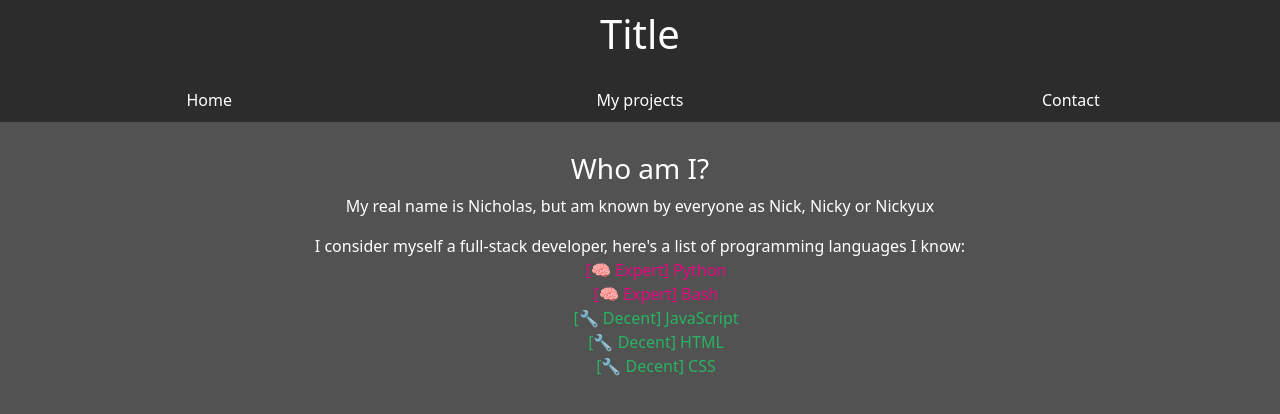
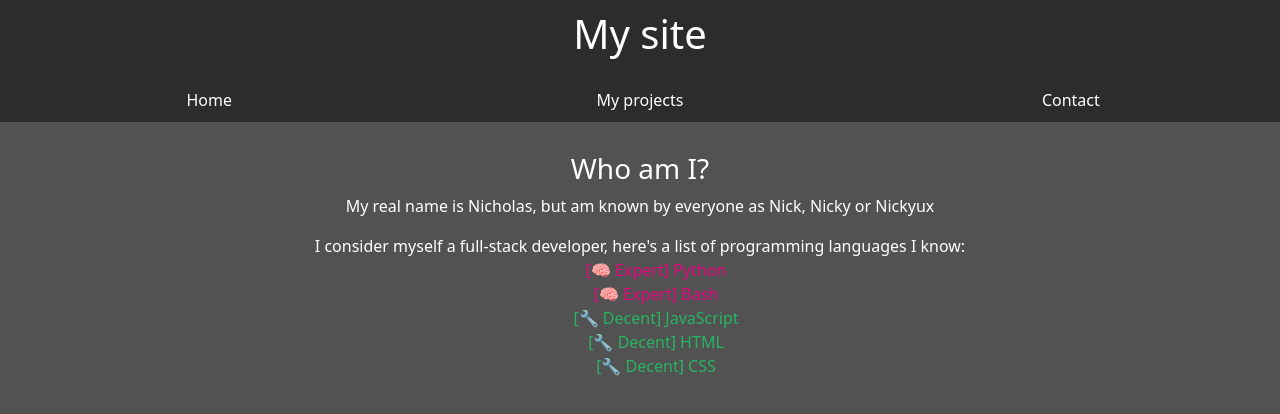
Before and after one commit to nmsturcke/nickyux.com, a plain HTML site: page root/index.html in a window 1280 px wide. Drawn offline with nearby package versions, Linux system fonts and the light colour scheme.

Commit message:
Update index.html

```diff
--- a/root/index.html
+++ b/root/index.html
@@ -11,7 +11,7 @@
     <div class="main">
         <header class="header">
             <div class="title">
-                <h1>Title</h1>
+                <h1>My site</h1>
             </div>
             <div class="select-menu">
                 <ul class="select-menu-list ">
```
